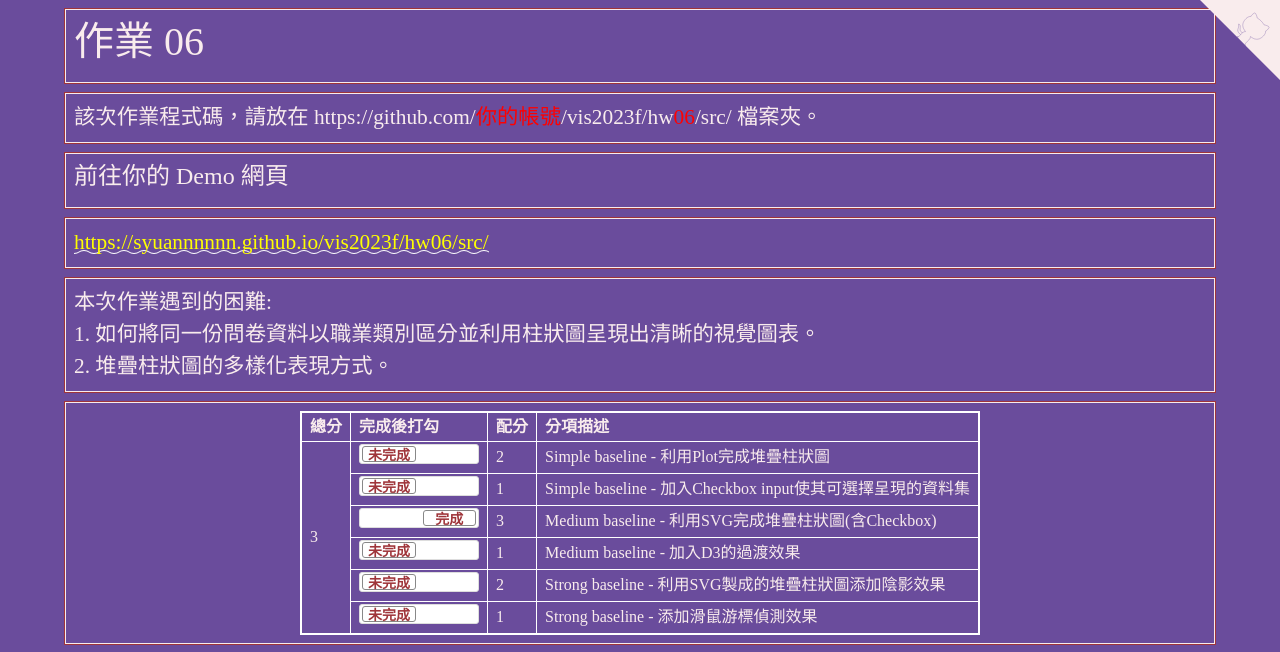
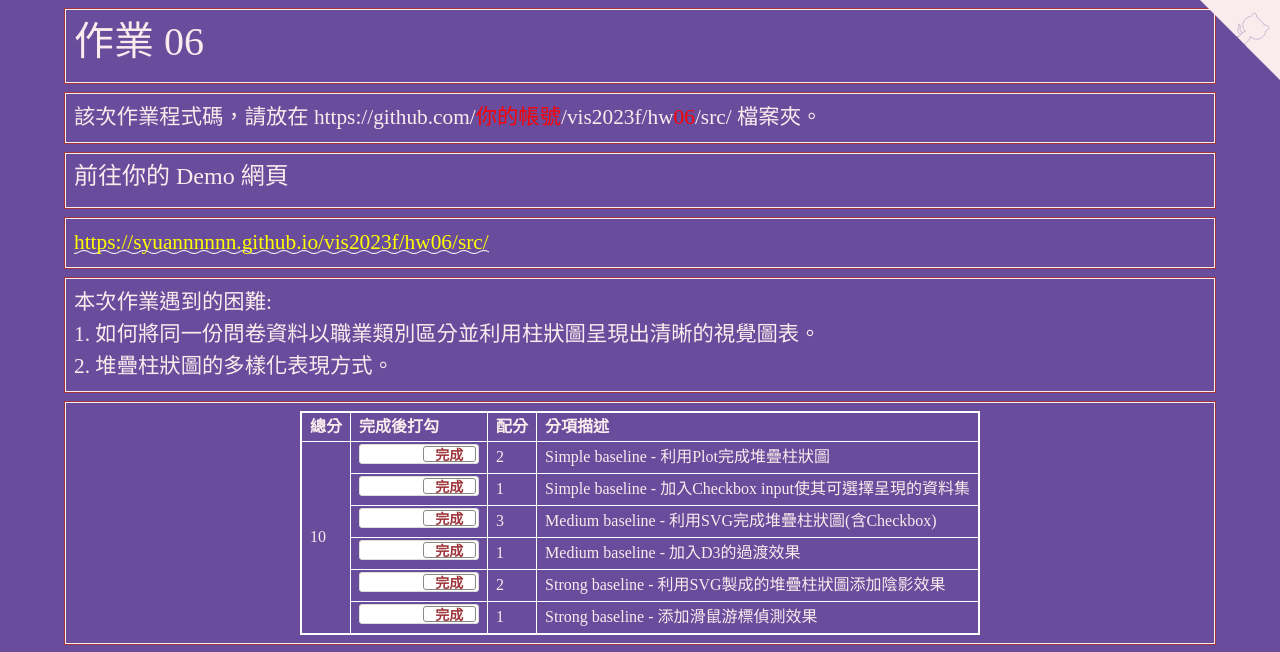
Before and after one commit to syuannnnnn/serena, a plain HTML site: page hw06/index.html in a window 1280 px wide. Shown: the top 652 px of the page. Drawn offline with nearby package versions, Linux system fonts and the light colour scheme.

Commit message:
Update index.html

```diff
--- a/hw06/index.html
+++ b/hw06/index.html
@@ -222,7 +222,7 @@
         <tr>
           <td rowspan="7" id="myTotal"></td>
           <td>
-            <input type="checkbox" class="flipswitch" id="myCheckbox1">
+            <input type="checkbox" class="flipswitch" id="myCheckbox1" checked>
             </input>
           </td>
           <td id='m1'>2</td>
@@ -230,7 +230,7 @@
         </tr>
         <tr>
           <td>
-            <input type="checkbox" class="flipswitch" id="myCheckbox2">
+            <input type="checkbox" class="flipswitch" id="myCheckbox2" checked>
             </input>
           </td>
           <td id='m2'>1</td>
@@ -247,7 +247,7 @@
 
         <tr>
           <td>
-            <input type="checkbox" class="flipswitch" id="myCheckbox4">
+            <input type="checkbox" class="flipswitch" id="myCheckbox4" checked>
             </input>
           </td>
           <td id='m4'>1</td>
@@ -255,7 +255,7 @@
         </tr>
         <tr>
           <td>
-            <input type="checkbox" class="flipswitch" id="myCheckbox5">
+            <input type="checkbox" class="flipswitch" id="myCheckbox5" checked>
             </input>
           </td>
           <td id='m5'>2</td>
@@ -263,7 +263,7 @@
         </tr>
         <tr>
           <td>
-            <input type="checkbox" class="flipswitch" id="myCheckbox6">
+            <input type="checkbox" class="flipswitch" id="myCheckbox6" checked>
             </input>
           </td>
           <td id='m6'>1</td>
```
